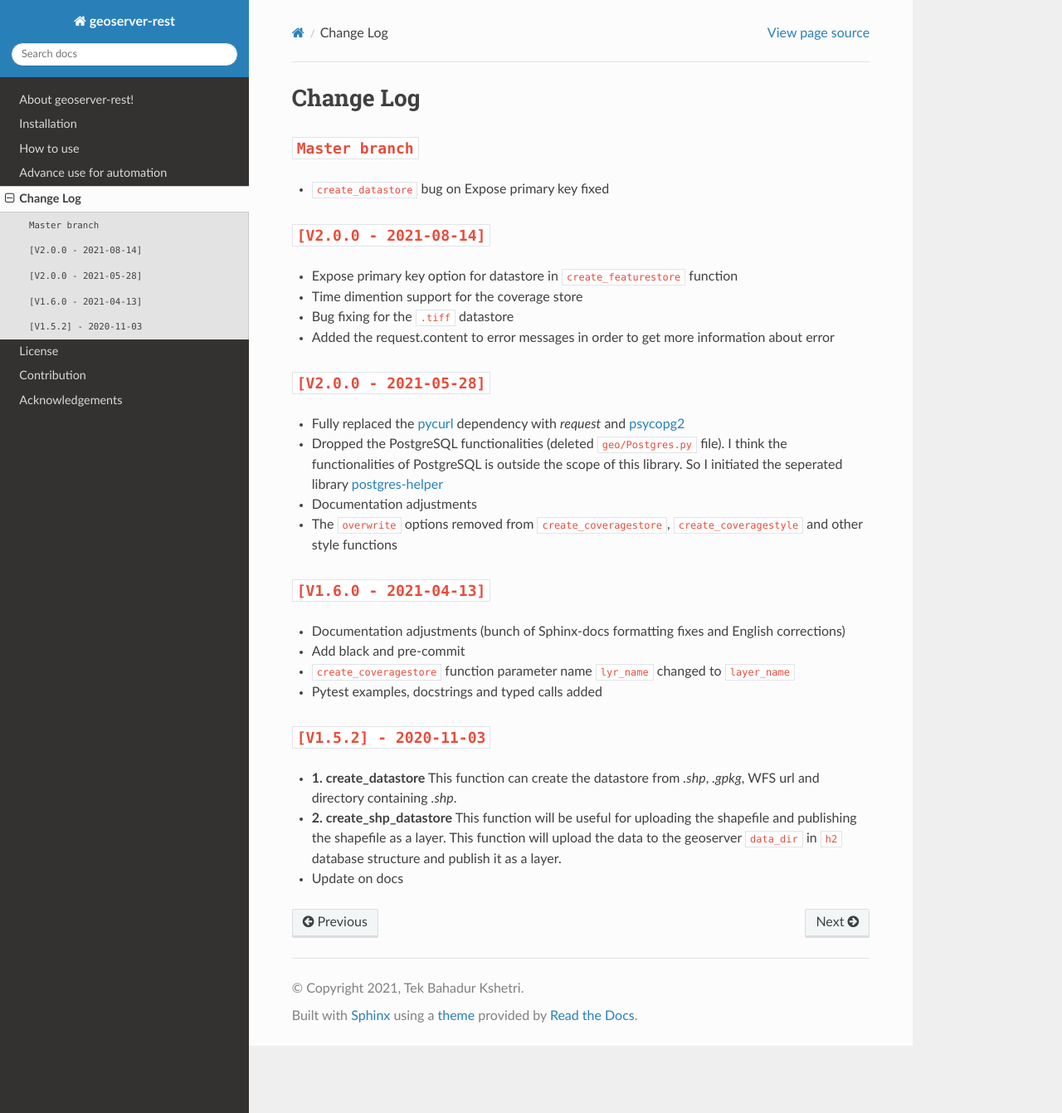
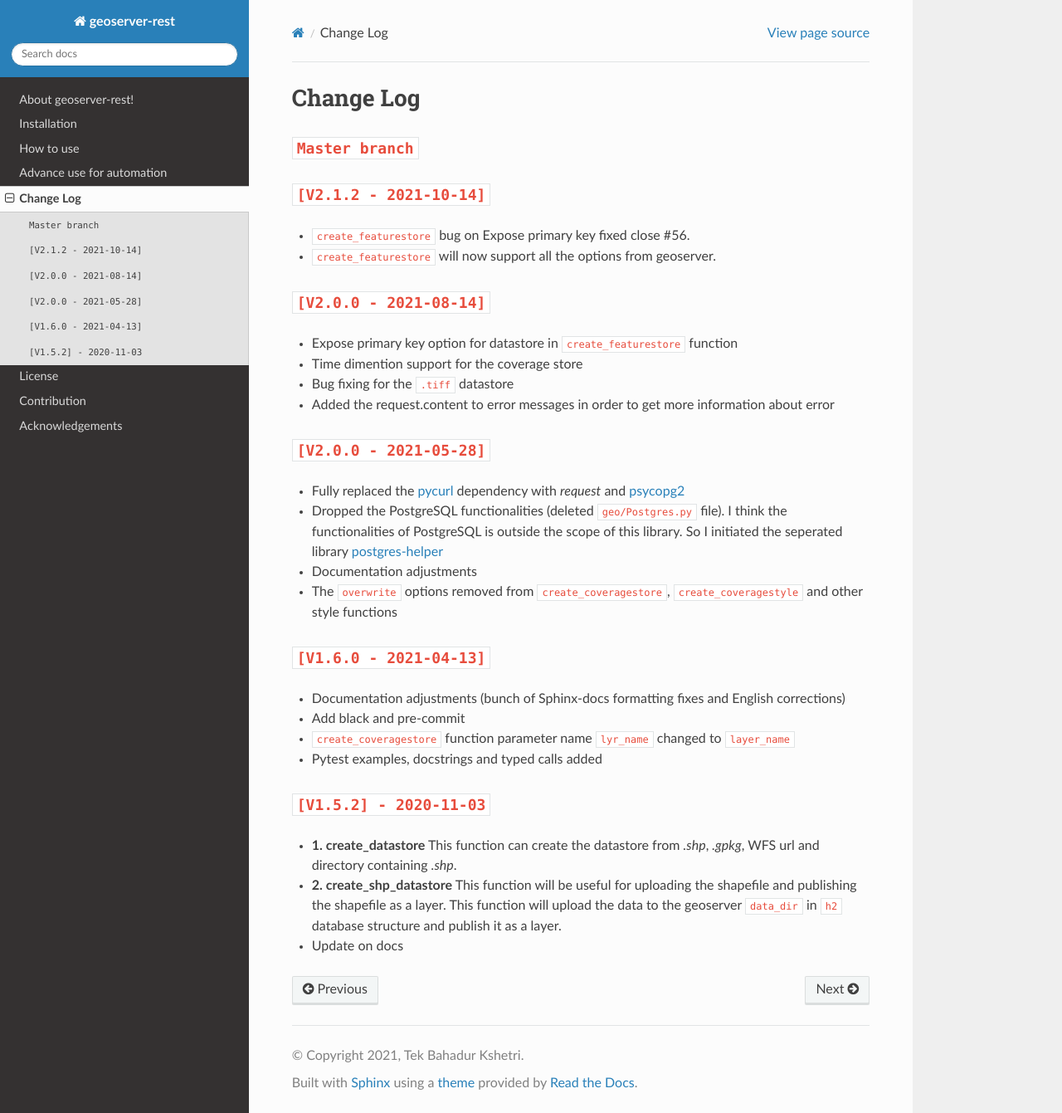
Before and after one commit to gicait/geoserver-rest, a Sphinx documentation site: the page built from docs/source/change_log.rst, in a window 1280 px wide and 1341 px high. Shown: the whole window at 83% size. Built offline with Sphinx 7.4.7 and the Read the Docs theme 2.0.0, drawn with Linux system fonts in a browser that asks for light colours.

Commit message:
docs updated

```diff
--- a/docs/source/change_log.rst
+++ b/docs/source/change_log.rst
@@ -3,7 +3,13 @@ Change Log
 
 ``Master branch``
 ^^^^^^^^^^^^^^^^^
-* ``create_datastore`` bug on Expose primary key fixed
+
+
+
+``[V2.1.2 - 2021-10-14]``
+^^^^^^^^^^^^^^^^^^^^^^^^^
+* ``create_featurestore`` bug on Expose primary key fixed close #56.
+* ``create_featurestore`` will now support all the options from geoserver.
 
 
 ``[V2.0.0 - 2021-08-14]``
```
